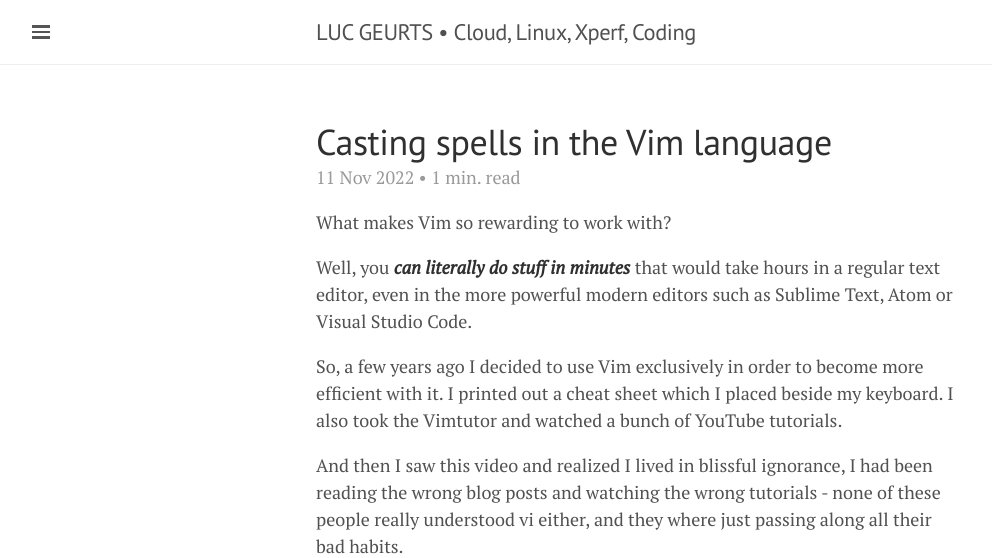
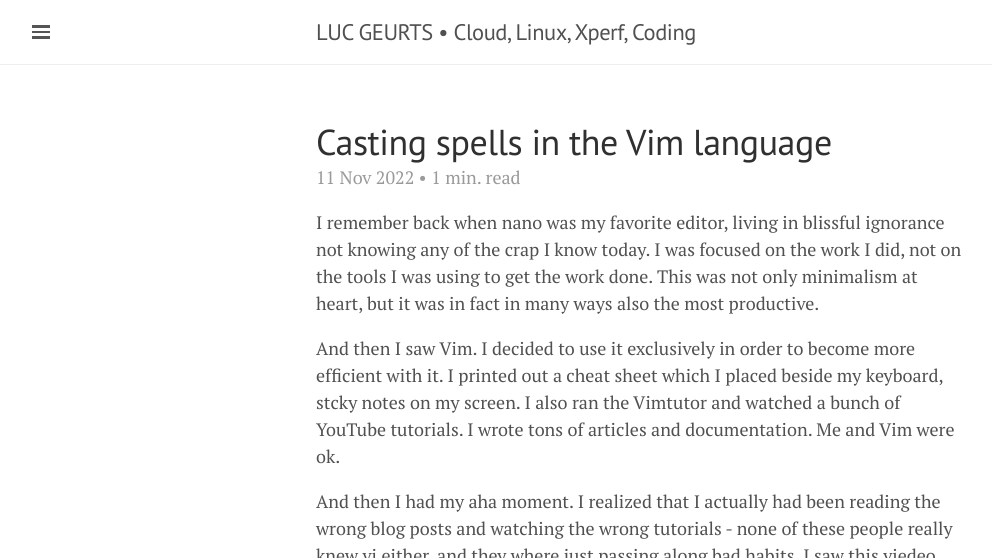
Before and after one commit to lgeurts/lgeurts.github.io, a Jekyll site: the page built from _posts/2022-11-11-mastering-the-vim-language.md, in a window 1280 px wide, cut to the strip 0-558 px from the top of the page. Shown: the whole strip, without its empty margins (0-992 px from the left). Built offline with Jekyll 4.4.1, drawn with Linux system fonts in a browser that asks for light colours; nearby versions of some CDN libraries; comment, search, counter and statistics services are not loaded; some of the changed text lies outside the part shown.

Commit message:
Update 2022-11-11-mastering-the-vim-language.md

```diff
--- a/_posts/2022-11-11-mastering-the-vim-language.md
+++ b/_posts/2022-11-11-mastering-the-vim-language.md
@@ -7,13 +7,11 @@
 tags: [ Linux Tutorials ]
 ---
 
-What makes Vim so rewarding to work with?
+I remember back when nano was my favorite editor, living in blissful ignorance not knowing any of the crap I know today. I was focused on the work I did, not on the tools I was using to get the work done. This was not only minimalism at heart, but it was in fact in many ways also the most productive.
 
-Well, you ***can literally do stuff in minutes*** that would take hours in a regular text editor, even in the more powerful modern editors such as Sublime Text, Atom or Visual Studio Code.
+And then I saw Vim. I decided to use it exclusively in order to become more efficient with it. I printed out a cheat sheet which I placed beside my keyboard, stcky notes on my screen. I also ran the Vimtutor and watched a bunch of YouTube tutorials. I wrote tons of articles and documentation. Me and Vim were ok.
 
-So, a few years ago I decided to use Vim exclusively in order to become more efficient with it. I printed out a cheat sheet which I placed beside my keyboard. I also took the Vimtutor and watched a bunch of YouTube tutorials.
-
-And then I saw this video and realized I lived in blissful ignorance, I had been reading the wrong blog posts and watching the wrong tutorials - none of these people really understood vi either, and they where just passing along all their bad habits.
+And then I had my aha moment. I realized that I actually had been reading the wrong blog posts and watching the wrong tutorials - none of these people really knew vi either, and they where just passing along bad habits. I saw this viedeo and was amazed about all that wizardry stuff you can do, I learned that to learn correctly about Vim is to understand that you talk to Vim when you edit text.
 
 [![Watch the video](https://img.youtube.com/vi/wlR5gYd6um0/maxresdefault.jpg)](https://youtu.be/wlR5gYd6um0)
 
```
